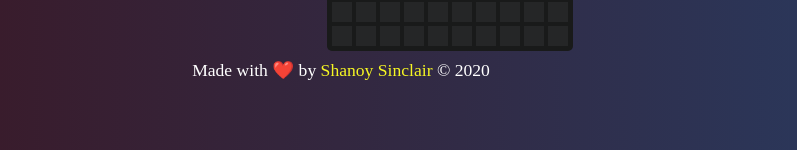
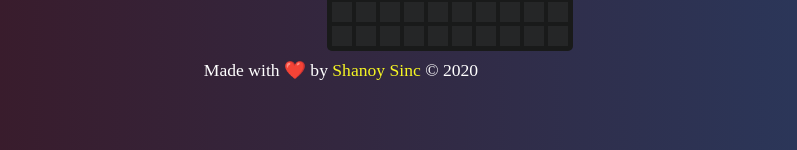
Before and after one commit to shanoysinc/Tetris, a website: page index.html in a window 1280 px wide. Shown: the part 533-683 px from the top of the page, without its empty margins (299-1096 px from the left). Drawn offline with Linux system fonts and the light colour scheme.

Commit message:
change author's name

```diff
--- a/index.html
+++ b/index.html
@@ -30,7 +30,7 @@
         </div>
     </div>
     <p class="author">
-        Made with️ ❤️ by <a target="_blank" href="https://github.com/shanoysinc">Shanoy Sinclair</a>
+        Made with️ ❤️ by <a target="_blank" href="https://github.com/shanoysinc">Shanoy Sinc</a>
         © 2020
     </p>
 
```
